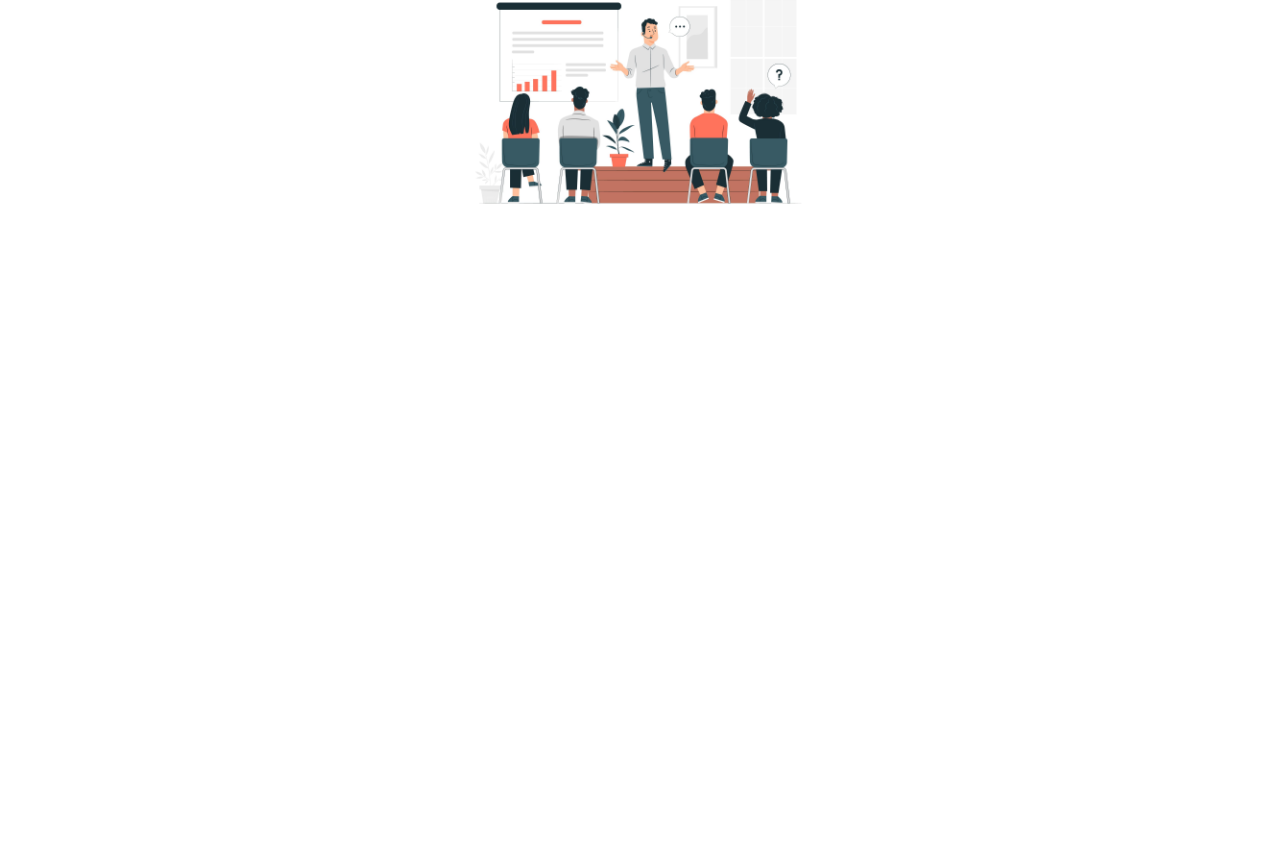
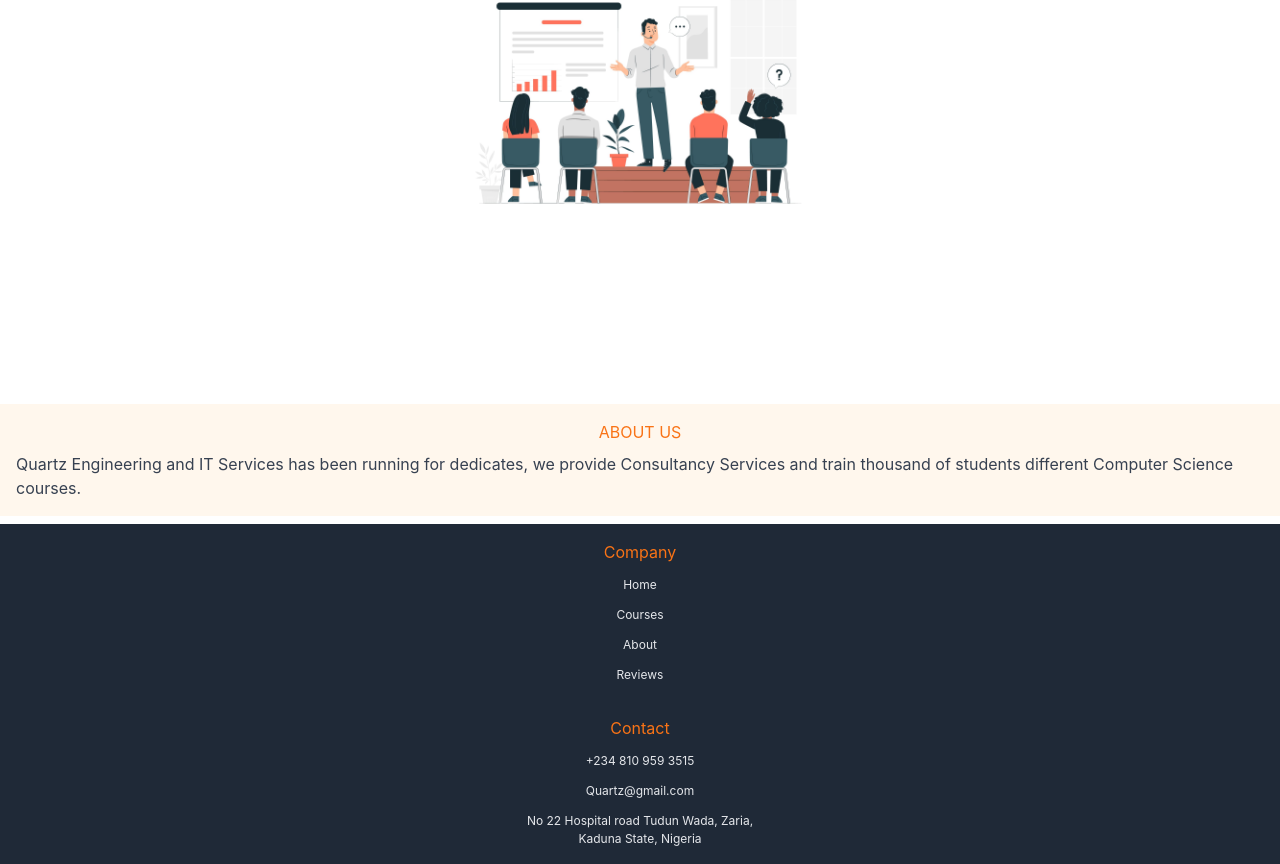
Before and after one commit to hamzashadeez/quartz, a Next.js app: page / in a window 1280 px wide. Shown: the part 452-1316 px from the top of the page. Before the commit the page ends 856 px from the top, so only its background shows below. Built offline with nearby package versions, Linux system fonts and the light colour scheme.

Commit message:
Added About and Footer

```diff
--- a/components/landingPage.js
+++ b/components/landingPage.js
@@ -3,9 +3,8 @@ import Link from "next/link";
 import React from "react";
 import Logo from "./logo";
 
-
 function LandingPage() {
-    const bg = '/bg.jpg'
+  const bg = "/bg.jpg";
   return (
     <div className="m-0 relative">
       {/* Navbar */}
@@ -35,7 +34,6 @@ function LandingPage() {
       {/* Hero */}
       <div className="h-screen bg-white flex items-center justify-center">
         <div>
-
           <div
           //   className="flex lg:flex-row"
           >
@@ -49,12 +47,12 @@ function LandingPage() {
                 certificate
               </div>
               <button className="bg-orange-500 w-auto m-4 text-white rounded-sm px-4 py-2">
-                <Link href="#">Get Started</Link>
+                <Link href="#about">Get Started</Link>
               </button>
             </div>
             {/* image */}
             <div className="w-full mt-4 p-4 h-60 relative">
-                <Image src={bg} objectFit='contain' layout="fill"/>
+              <Image src={bg} objectFit="contain" layout="fill" />
             </div>
           </div>
         </div>
@@ -63,6 +61,16 @@ function LandingPage() {
       {/* Courses */}
 
       {/* About */}
+      <div id="about" className="p-4 bg-orange-50 mb-2">
+        <div className="text-orange-500 text-center uppercase mb-2">
+          About Us
+        </div>
+        <div className="text-gray-700">
+          Quartz Engineering and IT Services has been running for dedicates, we
+          provide Consultancy Services and train thousand of students different
+          Computer Science courses.{" "}
+        </div>
+      </div>
 
       {/* Reviews */}
 
@@ -71,6 +79,41 @@ function LandingPage() {
       {/* Contact */}
 
       {/* Footer */}
+      <div className="bg-gray-800 p-4 text-gray-200 text-center">
+        <div>
+          <h4 className=" text-orange-500 mb-3 ">Company</h4>
+          <ul className="space-y-3 text-sm mx-3 ">
+            <li>
+              <Link href="#">Home</Link>
+            </li>
+            <li>
+              <Link href="#">Courses</Link>
+            </li>
+            <li>
+              <Link href="#">About</Link>
+            </li>
+
+            <li>
+              <Link href="#">Reviews</Link>
+            </li>
+          </ul>
+        </div>
+        <div>
+          <h4 className=" text-orange-500 mb-3 mt-8">Contact</h4>
+          <ul className="space-y-3 text-sm mx-3 ">
+            <li>
+             +234 810 959 3515
+            </li>
+            <li>
+              Quartz@gmail.com
+            </li>
+            <li>
+            No 22 Hospital road Tudun Wada, Zaria,<br></br> Kaduna State, Nigeria
+            </li>
+          </ul>
+        </div>
+        {/* end */}
+      </div>
     </div>
   );
 }
--- a/styles/globals.css
+++ b/styles/globals.css
@@ -6,6 +6,7 @@ html,
 body {
   padding: 0;
   margin: 0;
+  scroll-behavior: smooth;
   font-family: -apple-system, BlinkMacSystemFont, Segoe UI, Roboto, Oxygen,
     Ubuntu, Cantarell, Fira Sans, Droid Sans, Helvetica Neue, sans-serif;
 }
```
Lines whose indentation alone changed are shown as unchanged.
